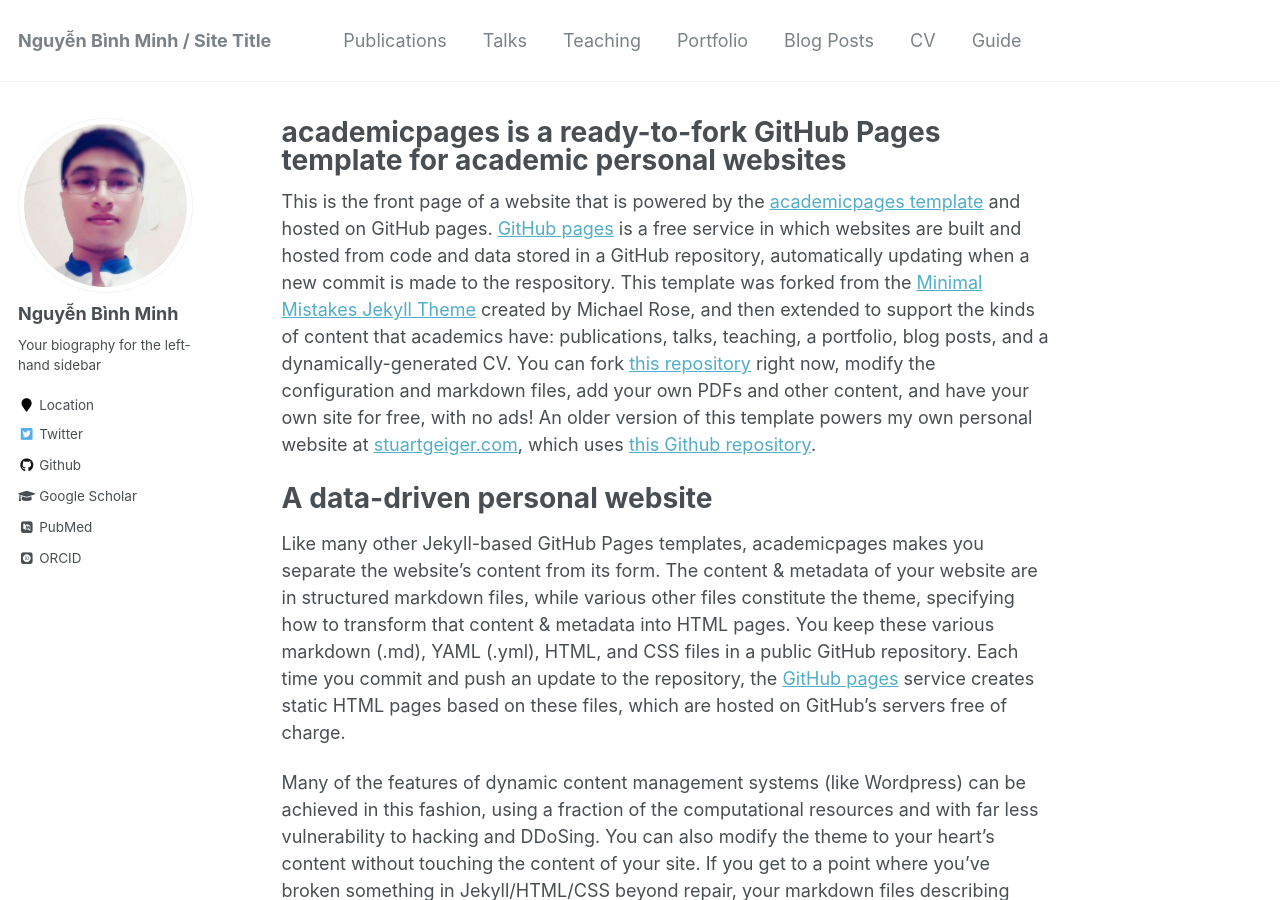
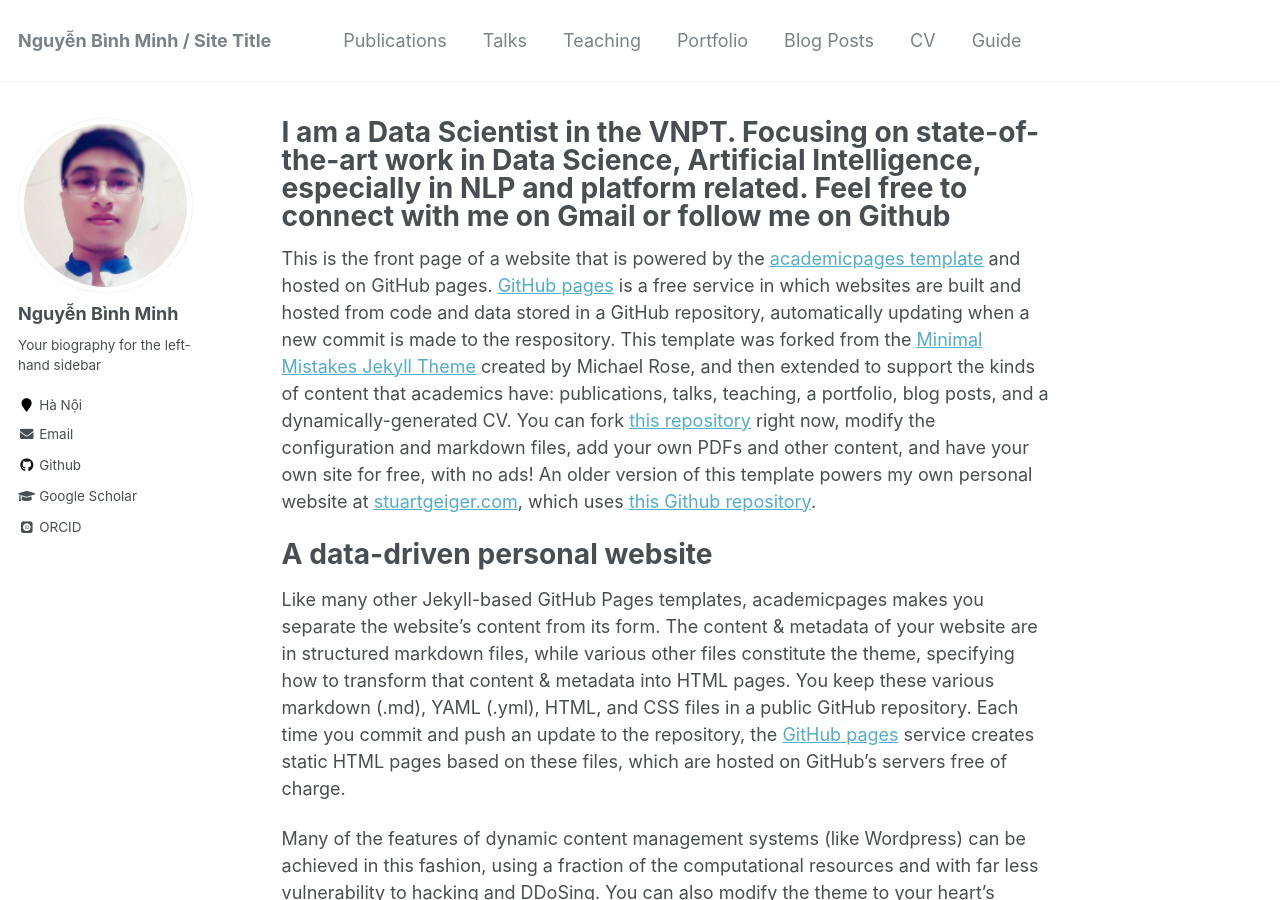
Before and after one commit to BinhMinhs10/BinhMinhs10.github.io, a Jekyll site: the page built from _pages/about.md, in a window 1280 px wide and 900 px high. Built offline with Jekyll 4.4.1, drawn with Linux system fonts in a browser that asks for light colours; some web fonts are replaced.

Commit message:
update about

```diff
--- a/_config.yml
+++ b/_config.yml
@@ -83,11 +83,11 @@ author:
   name             : "Nguyễn Bình Minh"
   avatar           : "profile.jpg"
   bio              : "Your biography for the left-hand sidebar"
-  location         : "Location"
+  location         : "Hà Nội"
   employer         :
-  pubmed           : "https://www.ncbi.nlm.nih.gov/pubmed/?term=john+snow"
+  pubmed           : # "https://www.ncbi.nlm.nih.gov/pubmed/?term=john+snow"
   googlescholar    : "http://yourfullgooglescholarurl.com"
-  email            :
+  email            : "bkbinhminh9x@gmail.com"
   researchgate     :  # example: "https://www.researchgate.net/profile/yourprofile"
   uri              :
   bitbucket        :
@@ -109,7 +109,7 @@ author:
   stackoverflow    : # http://stackoverflow.com/users/123456/username
   steam            :
   tumblr           :
-  twitter          : "replacethistwitterhandle"
+  twitter          : # "replacethistwitterhandle"
   vine             :
   weibo            :
   xing             :
--- a/_data/authors.yml
+++ b/_data/authors.yml
@@ -1,7 +1,7 @@
 # Authors
 
 Name Name:
-  name        : "Name Name"
+  name        : "Nguyễn Bình Minh"
   uri         : "http://name.com"
   email       : "name@name.com"
   bio         : "This is the first name."
--- a/_pages/about.md
+++ b/_pages/about.md
@@ -1,6 +1,6 @@
 ---
 permalink: /
-title: "academicpages is a ready-to-fork GitHub Pages template for academic personal websites"
+title: "I am a Data Scientist in the VNPT. Focusing on state-of-the-art work in Data Science, Artificial Intelligence, especially in NLP and platform related. Feel free to connect with me on Gmail or follow me on Github"
 excerpt: "About me"
 author_profile: true
 redirect_from:
```
Also changed, not shown: CHANGELOG.md (deleted).
